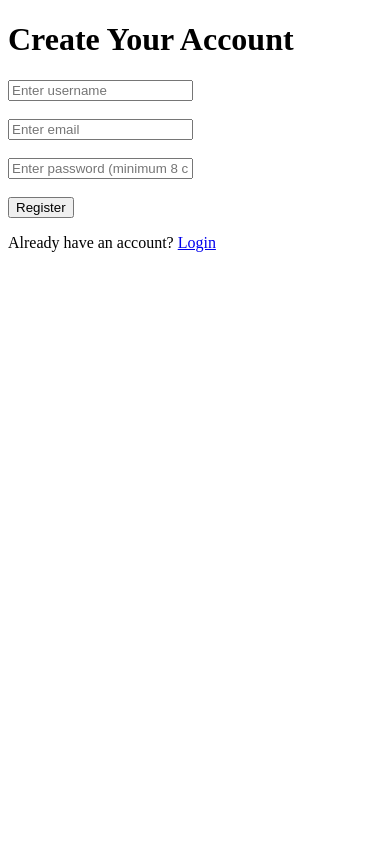
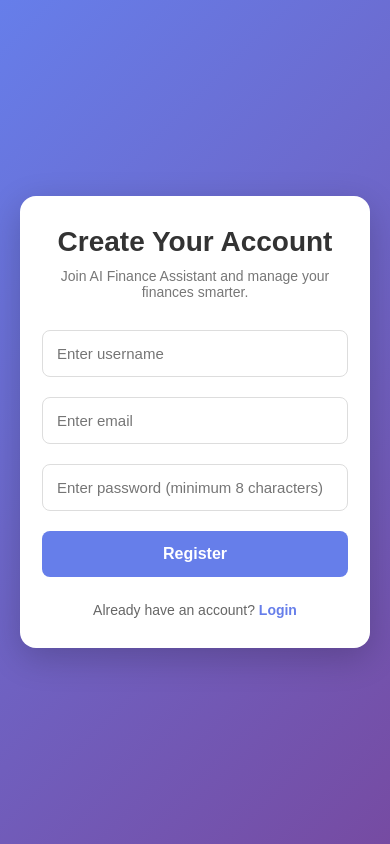
Before and after one commit to madhuri-027/AI-Finance-Assistant, a Flask app: page /register in a window 390 px wide. Run offline with Flask 3, Linux system fonts and the light colour scheme.

Commit message:
Improve registration page design

```diff
--- a/app/templates/register.html
+++ b/app/templates/register.html
@@ -1,43 +1,179 @@
+
 <!DOCTYPE html>
-<html>
+<html lang="en">
 <head>
+    <meta charset="UTF-8">
+    <meta name="viewport" content="width=device-width, initial-scale=1.0">
     <title>Register - AI Finance Assistant</title>
+
+    <style>
+        * {
+            margin: 0;
+            padding: 0;
+            box-sizing: border-box;
+        }
+
+        body {
+            font-family: Arial, sans-serif;
+            min-height: 100vh;
+            display: flex;
+            justify-content: center;
+            align-items: center;
+            background: linear-gradient(135deg, #667eea, #764ba2);
+            padding: 20px;
+        }
+
+        .register-container {
+            width: 100%;
+            max-width: 430px;
+            background: white;
+            padding: 40px 35px;
+            border-radius: 16px;
+            box-shadow: 0 10px 35px rgba(0, 0, 0, 0.2);
+            text-align: center;
+        }
+
+        h1 {
+            color: #333;
+            margin-bottom: 10px;
+            font-size: 28px;
+        }
+
+        .subtitle {
+            color: #777;
+            margin-bottom: 30px;
+            font-size: 14px;
+        }
+
+        .input-group {
+            margin-bottom: 20px;
+            text-align: left;
+        }
+
+        input {
+            width: 100%;
+            padding: 14px;
+            border: 1px solid #ddd;
+            border-radius: 8px;
+            font-size: 15px;
+            outline: none;
+        }
+
+        input:focus {
+            border-color: #667eea;
+            box-shadow: 0 0 5px rgba(102, 126, 234, 0.3);
+        }
+
+        button {
+            width: 100%;
+            padding: 14px;
+            background: #667eea;
+            color: white;
+            border: none;
+            border-radius: 8px;
+            font-size: 16px;
+            font-weight: bold;
+            cursor: pointer;
+            transition: 0.3s;
+        }
+
+        button:hover {
+            background: #5367d5;
+        }
+
+        .login-link {
+            margin-top: 25px;
+            color: #666;
+            font-size: 14px;
+        }
+
+        .login-link a {
+            color: #667eea;
+            text-decoration: none;
+            font-weight: bold;
+        }
+
+        .login-link a:hover {
+            text-decoration: underline;
+        }
+
+        .flash-message {
+            padding: 12px;
+            margin-bottom: 18px;
+            border-radius: 7px;
+            background: #fff0f0;
+            color: #c0392b;
+            font-size: 14px;
+        }
+
+        @media (max-width: 480px) {
+            .register-container {
+                padding: 30px 22px;
+            }
+        }
+    </style>
 </head>
+
 <body>
 
+    <div class="register-container">
+
         <h1>Create Your Account</h1>
+        <p class="subtitle">
+            Join AI Finance Assistant and manage your finances smarter.
+        </p>
 
         {% with messages = get_flashed_messages(with_categories=true) %}
             {% for category, message in messages %}
-            <p>{{ message }}</p>
+                <div class="flash-message">
+                    {{ message }}
+                </div>
             {% endfor %}
         {% endwith %}
 
         <form method="POST">
 
-        <input type="text" name="username"
-               placeholder="Enter username" required>
+            <div class="input-group">
+                <input
+                    type="text"
+                    name="username"
+                    placeholder="Enter username"
+                    autocomplete="username"
+                    required
+                >
+            </div>
 
-        <br><br>
+            <div class="input-group">
+                <input
+                    type="email"
+                    name="email"
+                    placeholder="Enter email"
+                    autocomplete="email"
+                    required
+                >
+            </div>
 
-        <input type="email" name="email"
-               placeholder="Enter email" required>
-
-        <br><br>
-
-        <input type="password" name="password"
+            <div class="input-group">
+                <input
+                    type="password"
+                    name="password"
                     placeholder="Enter password (minimum 8 characters)"
-               minlength="8" required>
-
-        <br><br>
+                    minlength="8"
+                    autocomplete="new-password"
+                    required
+                >
+            </div>
 
             <button type="submit">Register</button>
 
         </form>
 
-    <p>Already have an account?
+        <p class="login-link">
+            Already have an account?
             <a href="{{ url_for('auth.login') }}">Login</a>
         </p>
 
+    </div>
+
 </body>
 </html>
```
Lines whose indentation alone changed are shown as unchanged.
